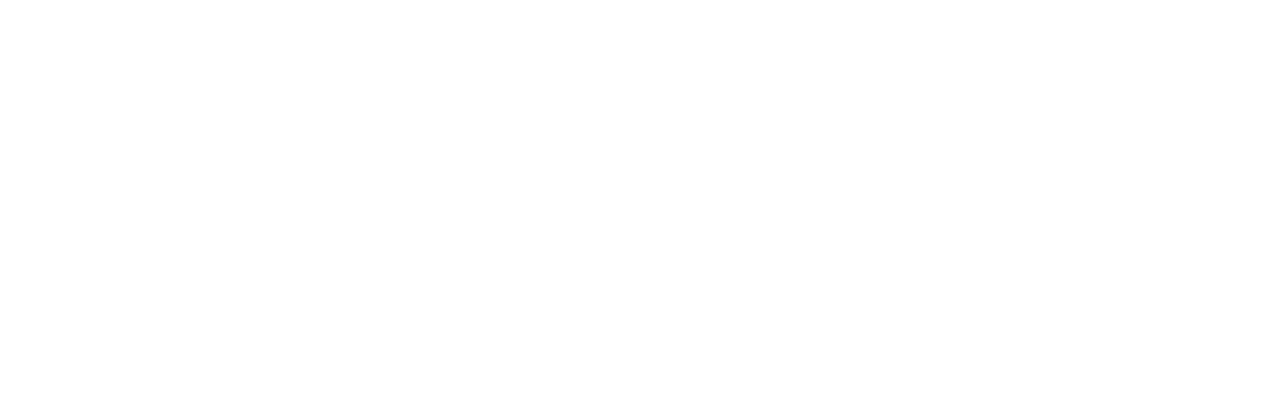
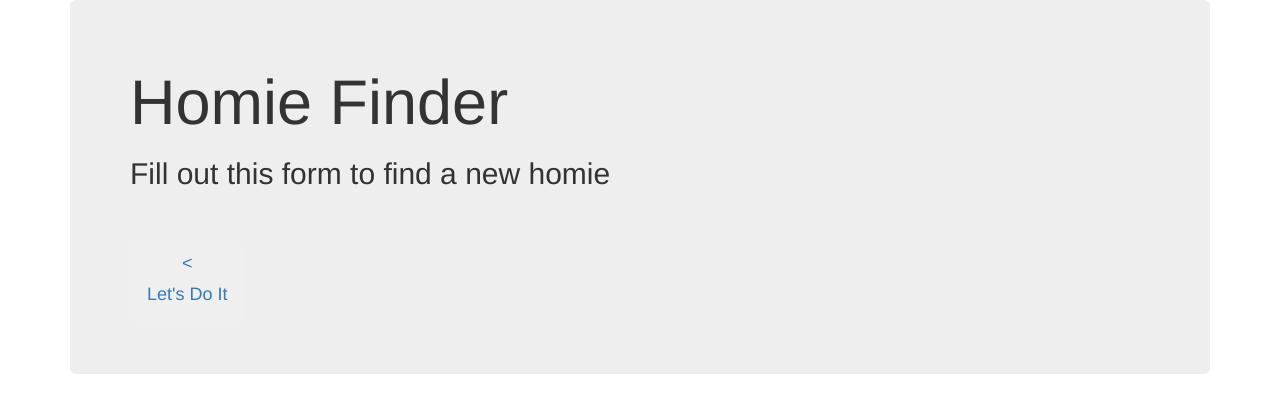
Before and after one commit to santana3531/FriendFinder, a website: page app/public/home.html in a window 1280 px wide. Drawn offline with nearby package versions, Linux system fonts and the light colour scheme.

Commit message:
finished

```diff
--- a/app/public/home.html
+++ b/app/public/home.html
@@ -8,10 +8,22 @@
   <script src="https://code.jquery.com/jquery.js"></script>
   <script src="https://maxcdn.bootstrapcdn.com/bootstrap/3.3.6/js/bootstrap.min.js"></script>
 
-
-
 </head>
 <body>
 
+<div class="container">
+
+	<div class="jumbotron">
+	<h1>Homie Finder</h1>
+	<h2>Fill out this form to find a new homie</h2>
+	<br>
+	<br>
+
+	<div>
+	<a href="/survey.html"><button type="button" class=" btn btn-lg btn primary"><<h4>Let's Do It</h4></button></a>
+	</div>
+	</div>
+</div>
+
 </body>
 </html>
```
Also changed, not shown: server.js (added, +29 -0 lines).
